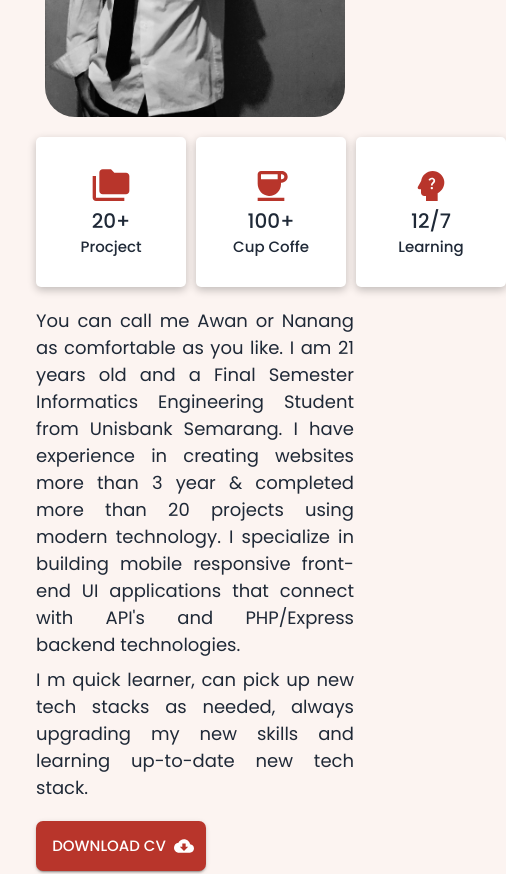
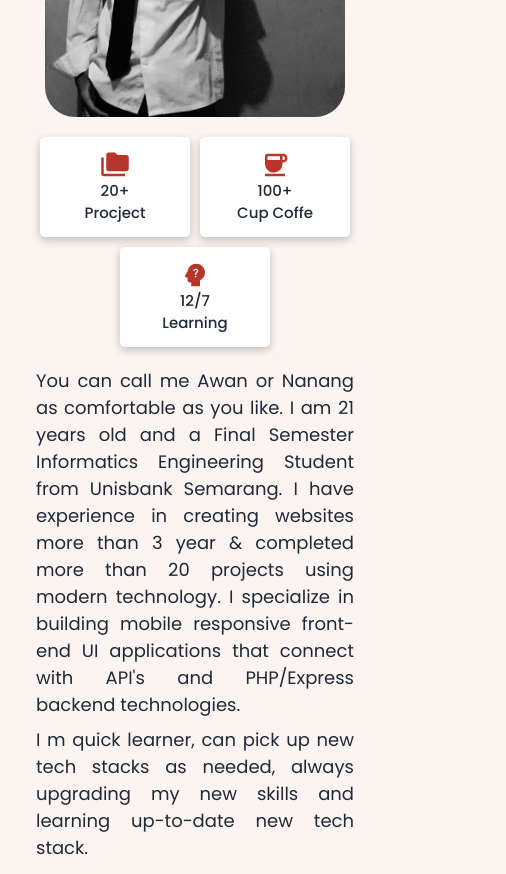
Before and after one commit to livingdolls/blog-portofolio, a React (Vite) app: page / in a window 390 px wide. Shown: the part 1760-2634 px from the top of the page, 506 px wide, since content can reach past the window. Built offline with nearby package versions, Linux system fonts and the light colour scheme.

Commit message:
fix hero

```diff
--- a/src/Pages/About.tsx
+++ b/src/Pages/About.tsx
@@ -70,9 +70,9 @@ const About = () => {
 								<BoxIcon>
 									<FolderIcon />
 
-									<Typography fontSize={20} fontWeight={500}>
+									<TypoIcon fontSize={20} fontWeight={500}>
 										20+
-									</Typography>
+									</TypoIcon>
 									<Typography fontSize={15} fontWeight={500}>
 										Procject
 									</Typography>
@@ -82,9 +82,9 @@ const About = () => {
 							<motion.div variants={framerCard}>
 								<BoxIcon>
 									<CoffeIcon />
-									<Typography fontSize={20} fontWeight={500}>
+									<TypoIcon fontSize={20} fontWeight={500}>
 										100+
-									</Typography>
+									</TypoIcon>
 									<Typography fontSize={15} fontWeight={500}>
 										Cup Coffe
 									</Typography>
@@ -95,13 +95,9 @@ const About = () => {
 								<BoxIcon>
 									<PsychologyIcon />
 
-									<Typography
-										variant="body1"
-										fontSize={20}
-										fontWeight={500}
-									>
+									<TypoIcon variant="body1" fontWeight={500}>
 										12/7
-									</Typography>
+									</TypoIcon>
 									<Typography fontSize={15} fontWeight={500}>
 										Learning
 									</Typography>
@@ -216,12 +212,15 @@ const BoxInfo = styled(Box)(({ theme }) => ({
 const BoxSubInfo = styled(Box)(({ theme }) => ({
 	display: "flex",
 	flexDirection: "row",
+	justifyContent: "center",
 	[theme.breakpoints.up("md")]: {
+		justifyContent: "start",
 		gap: 25,
 	},
 
 	[theme.breakpoints.between("xs", "md")]: {
 		gap: 10,
+		flexWrap: "wrap",
 	},
 }));
 
@@ -237,6 +236,10 @@ const BoxIcon = styled(Box)(({ theme }) => ({
 	backgroundColor: "#fff",
 	boxShadow: "rgba(0, 0, 0, 0.24) 0px 3px 8px",
 	borderRadius: 5,
+	[theme.breakpoints.down("md")]: {
+		padding: 3,
+		height: "100px",
+	},
 }));
 
 const PsychologyIcon = styled(PsychologyAlt)(({ theme }) => ({
@@ -246,7 +249,7 @@ const PsychologyIcon = styled(PsychologyAlt)(({ theme }) => ({
 	},
 
 	[theme.breakpoints.between("xs", "md")]: {
-		fontSize: 40,
+		fontSize: 30,
 	},
 }));
 
@@ -257,7 +260,15 @@ const CoffeIcon = styled(Coffee)(({ theme }) => ({
 	},
 
 	[theme.breakpoints.between("xs", "md")]: {
-		fontSize: 40,
+		fontSize: 30,
+	},
+}));
+
+const TypoIcon = styled(Typography)(({ theme }) => ({
+	fontSize: 18,
+
+	[theme.breakpoints.between("xs", "md")]: {
+		fontSize: 15,
 	},
 }));
 
@@ -268,6 +279,6 @@ const FolderIcon = styled(Folder)(({ theme }) => ({
 	},
 
 	[theme.breakpoints.between("xs", "md")]: {
-		fontSize: 40,
+		fontSize: 30,
 	},
 }));
--- a/src/Pages/Contact.tsx
+++ b/src/Pages/Contact.tsx
@@ -8,13 +8,40 @@ import {
 	TextField,
 	Typography,
 } from "@mui/material";
-import MainButton from "../components/Button";
 import Send from "@mui/icons-material/Send";
 import Email from "@mui/icons-material/Email";
 import Telegram from "@mui/icons-material/Telegram";
 import WhatsApp from "@mui/icons-material/WhatsApp";
 import { useRef, useState } from "react";
 import emailjs from "emailjs-com";
+import { motion } from "framer-motion";
+
+const boxMotion = {
+	hidden: {
+		y: 10,
+		opacity: 0,
+	},
+	visible: {
+		y: 0,
+		opacity: 1,
+		transition: {
+			type: "spring",
+			bounce: 0.5,
+			duration: 1,
+			staggerChildren: 0.3,
+		},
+	},
+};
+
+const framerCard = {
+	hidden: {
+		x: -1000,
+	},
+	visible: {
+		x: 0,
+		opacity: 1,
+	},
+};
 
 const Contact = () => {
 	const form = useRef<HTMLFormElement | null>(null);
@@ -28,10 +55,10 @@ const Contact = () => {
 		const data: any = form.current;
 		emailjs
 			.sendForm(
-				"service_3ovadk9",
-				"template_g2xhspi",
+				import.meta.env.VITE_EMAIL_SERVICE,
+				import.meta.env.VITE_EMAIL_TEMPLATE,
 				data,
-				"gnmk6z7JRwYdHBxSh"
+				import.meta.env.VITE_EMAIL_KEY
 			)
 			.then(
 				(result) => {
@@ -63,9 +90,16 @@ const Contact = () => {
 
 			<form ref={form} onSubmit={sendMail}>
 				<MainBox>
+					<motion.div
+						variants={boxMotion}
+						initial={"hidden"}
+						whileInView={"visible"}
+					>
 						<SuBox gap={3}>
 							<ContactMe>
+								<motion.div variants={framerCard}>
 									<EmailIcon />
+								</motion.div>
 								<Typography fontSize={20} fontWeight={500}>
 									Email
 								</Typography>
@@ -76,7 +110,9 @@ const Contact = () => {
 							</ContactMe>
 
 							<ContactMe>
+								<motion.div variants={framerCard}>
 									<WhatsappIcon />
+								</motion.div>
 								<Typography fontSize={20} fontWeight={500}>
 									WhatsApp
 								</Typography>
@@ -87,7 +123,9 @@ const Contact = () => {
 							</ContactMe>
 
 							<ContactMe>
+								<motion.div variants={framerCard}>
 									<TelegramIcon />
+								</motion.div>
 								<Typography fontSize={20} fontWeight={500}>
 									Telegram
 								</Typography>
@@ -97,6 +135,7 @@ const Contact = () => {
 								</Typography>
 							</ContactMe>
 						</SuBox>
+					</motion.div>
 
 					<SuBox gap={3}>
 						<Typography
@@ -114,6 +153,7 @@ const Contact = () => {
 						/>
 						<SearchBox
 							name="user_email"
+							type={"email"}
 							required
 							label="Your Email"
 						/>
--- a/src/Pages/Hero.tsx
+++ b/src/Pages/Hero.tsx
@@ -56,9 +56,9 @@ const Hero: React.FC<propsNavbar> = ({ sendLink }) => {
 	return (
 		<motion.div
 			variants={pageMotion}
+			initial={"hidden"}
 			whileInView={"visible"}
-			initial={"hidden"}
-			viewport={{ once: false, amount: 0.5 }}
+			// viewport={{ once: false, amount: 0.5 }}
 		>
 			<MainHero id="hero">
 				<BoxMedia sx={{ width: "10%" }}>
```
Also changed, not shown: 1 other file (tests, documents, lock files or other folders). Lines whose indentation alone changed are shown as unchanged.
